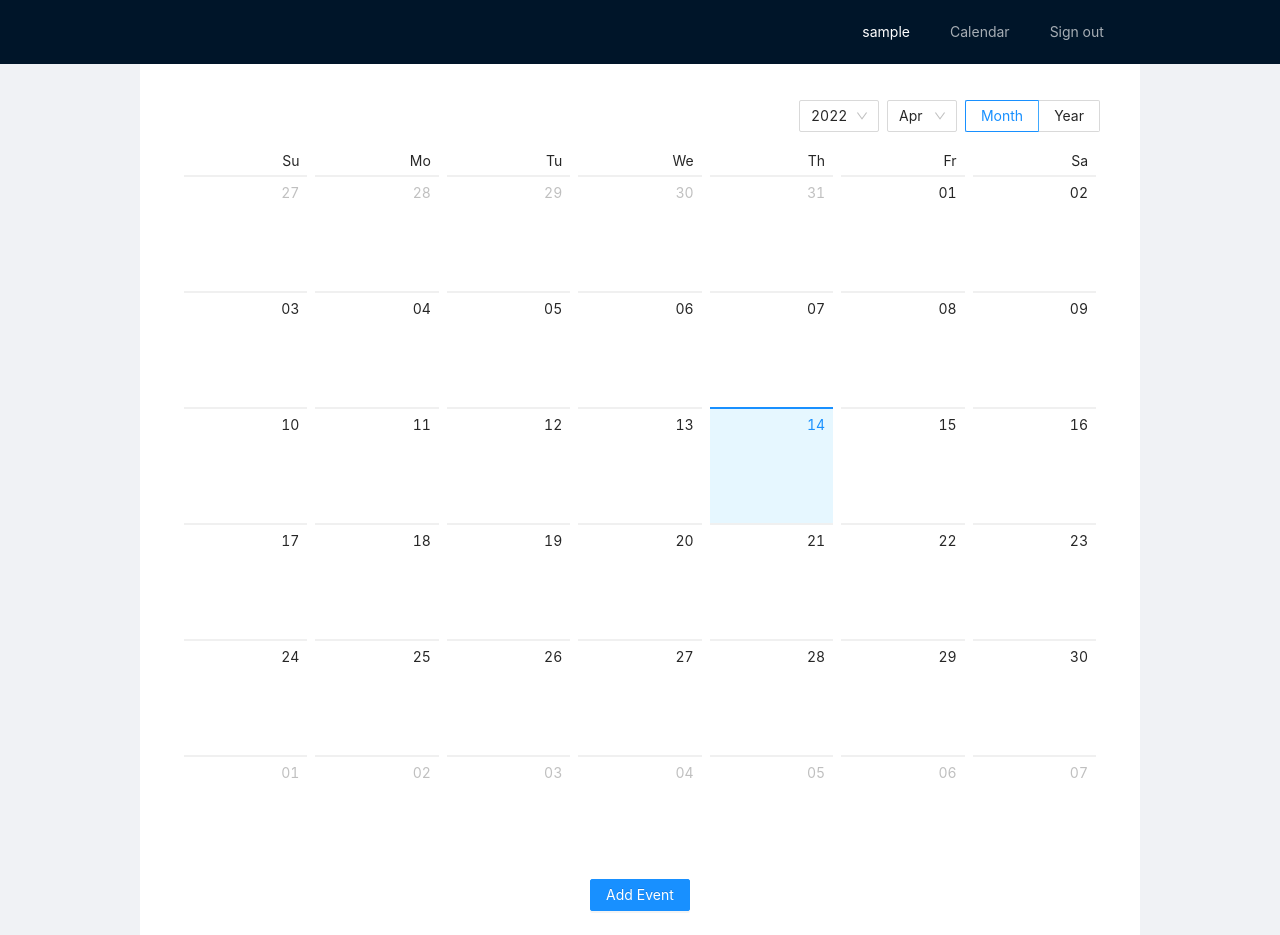
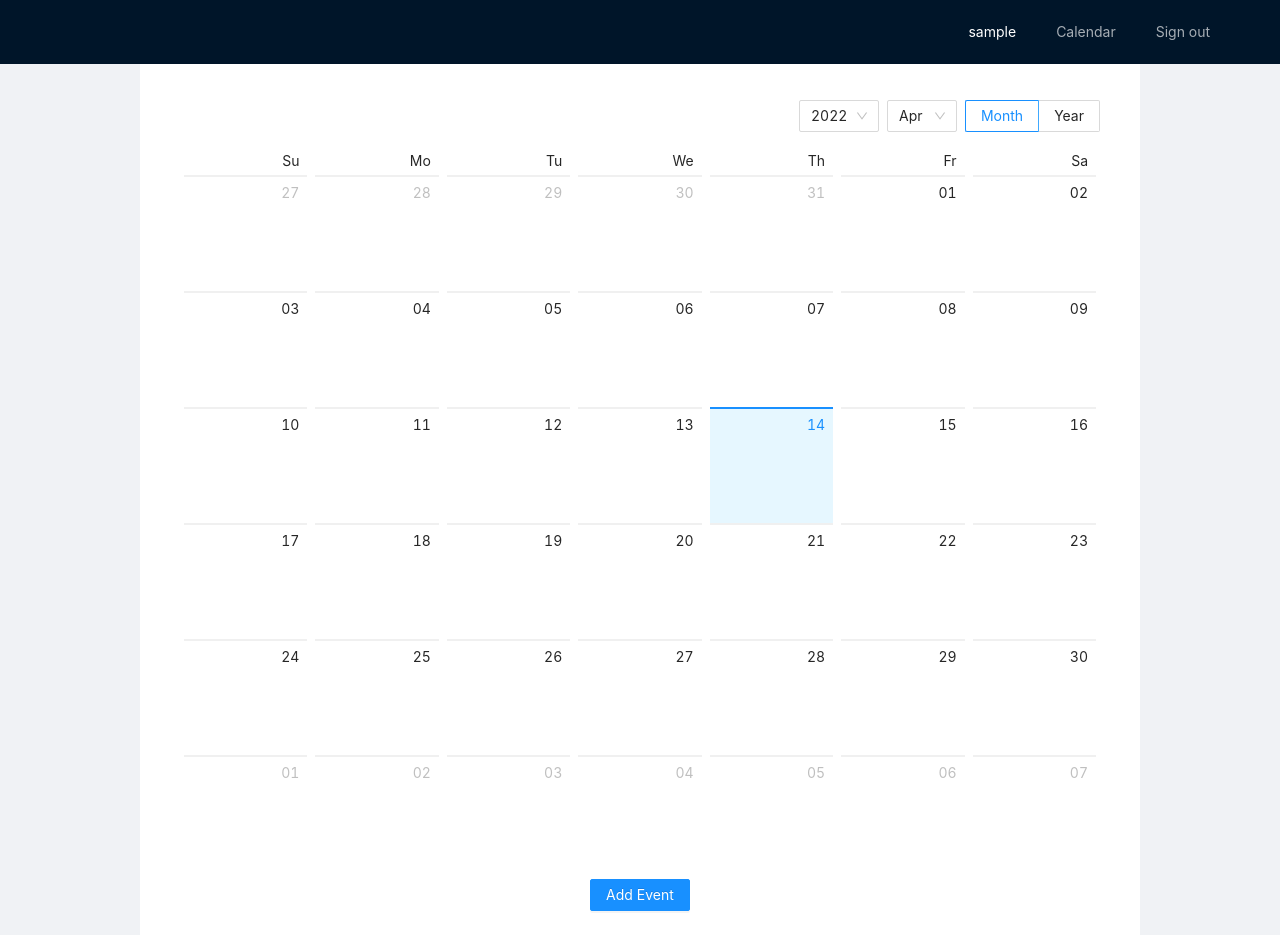
Before and after one commit to aliaks10/calendar, a React (Create React App) app: page /calendar in a window 1280 px wide. Built offline with nearby package versions, Linux system fonts and the light colour scheme; sample sign-in values are in the browser's storage.

Commit message:
some css fixes

```diff
--- a/src/App.css
+++ b/src/App.css
@@ -17,7 +17,7 @@ body {
 }
 
 .menu {
-    flex-basis: 300px;
+    flex-basis: 80px;
 }
 
 .error {
--- a/src/components/NavBar.tsx
+++ b/src/components/NavBar.tsx
@@ -20,7 +20,7 @@ const NavBar: FC = () => {
                     isAuth ?
                         <>
                             <div className="header-username">{username}</div>
-                            <Menu className="menu" theme="dark" mode="horizontal" selectable={false}>
+                            <Menu theme="dark" mode="horizontal" selectable={false}>
                                 <Menu.Item key={1}>
                                     <Link to={PathConstants.CALENDAR}>Calendar</Link>
                                 </Menu.Item>
```
